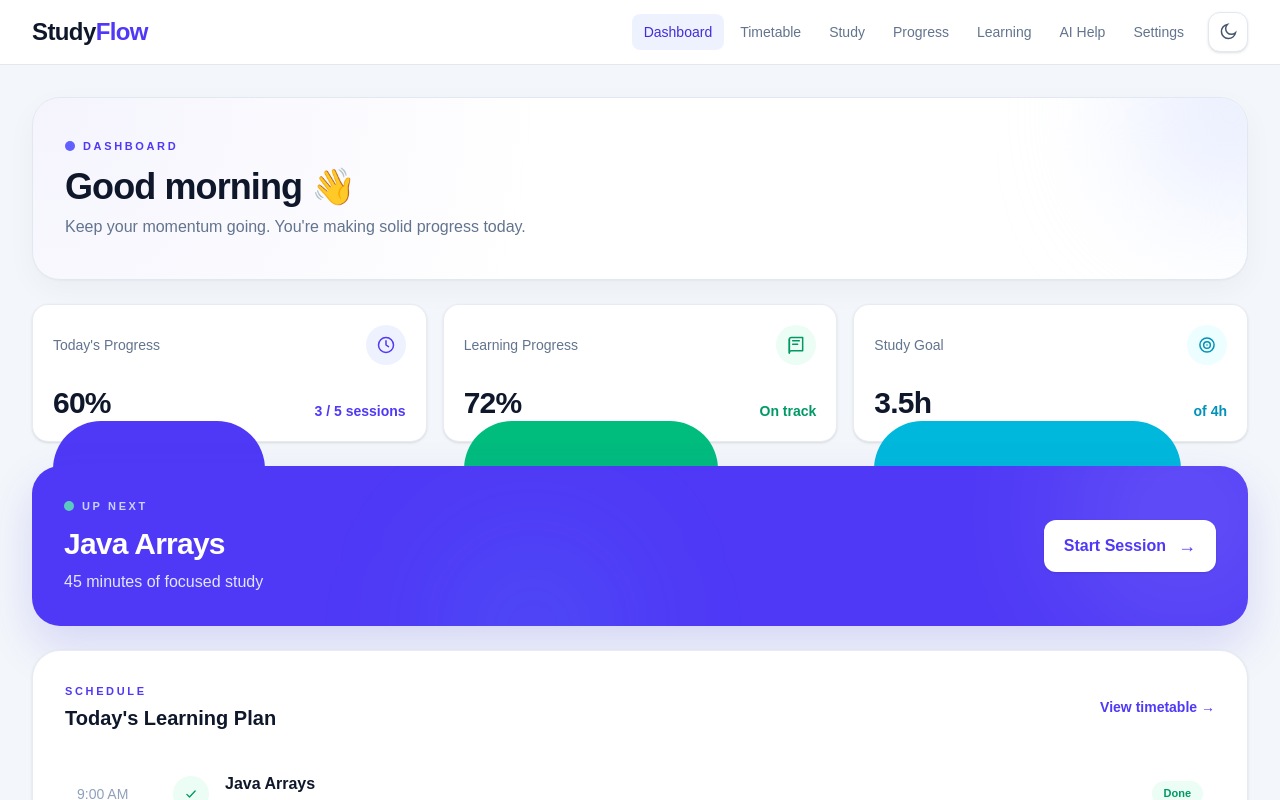
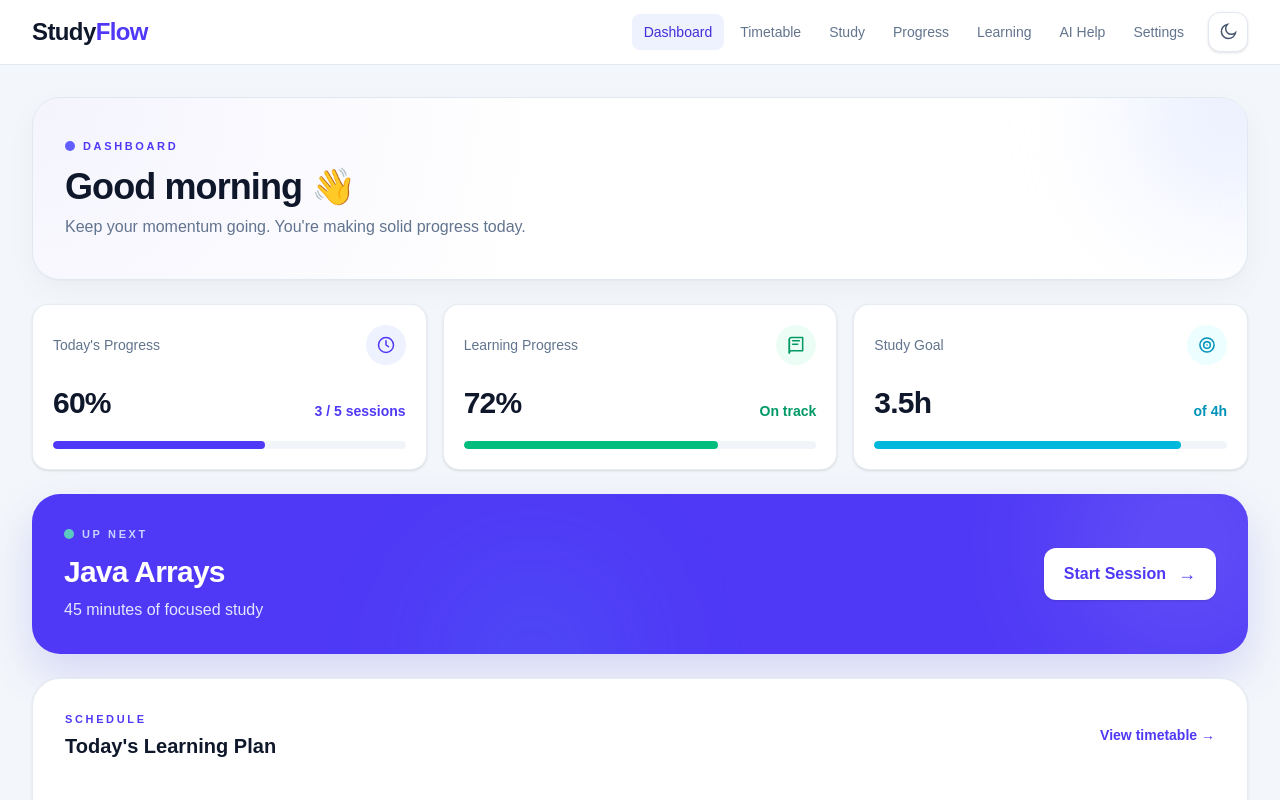
Before and after one commit to MeghanaReddyG7/StudyFlow, a Next.js app: page /dashboard in a window 1280 px wide. Shown: the top 800 px of the page. Built offline with nearby package versions, Linux system fonts and the light colour scheme.

Commit message:
Fix dashboard progress bars

```diff
--- a/app/(app)/dashboard/page.tsx
+++ b/app/(app)/dashboard/page.tsx
@@ -208,13 +208,14 @@ export default function Dashboard() {
               </div>
 
               <div
-  className={`h-full rounded-full ${stat.accent} animate-[growProgress_0.9s_ease-out_both]`}
-  style={
-    {
-      "--progress-width": stat.progress,
-    } as React.CSSProperties
-  }
-/>
+  className="mt-5 h-2 overflow-hidden rounded-full bg-slate-100 dark:bg-slate-800"
+  aria-label={`${stat.label}: ${stat.progress}`}
+>
+  <div
+    className={`h-full rounded-full ${stat.accent}`}
+    style={{ width: stat.progress }}
+  />
+</div>
             </div>
           ))}
         </section>
```
